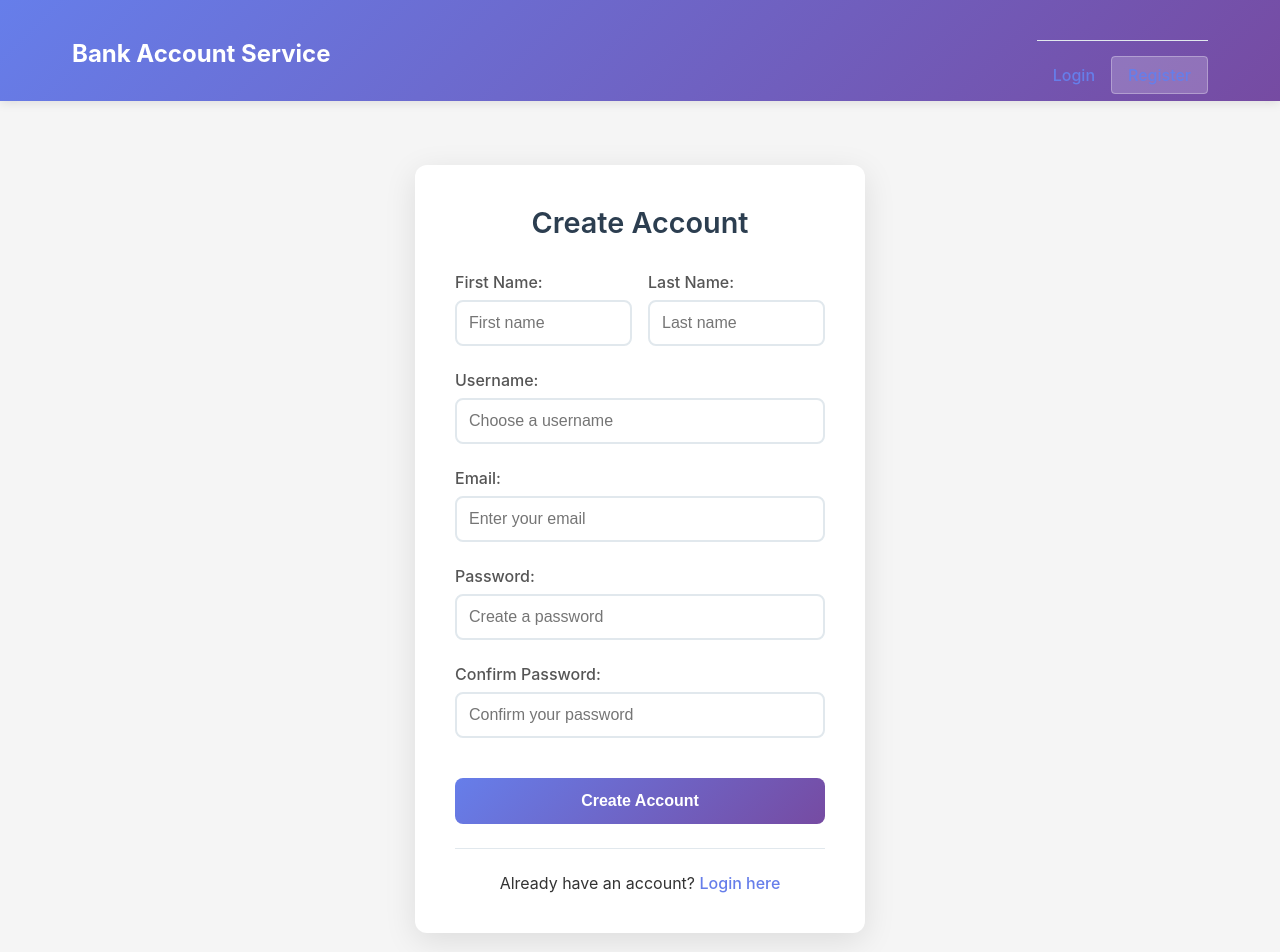
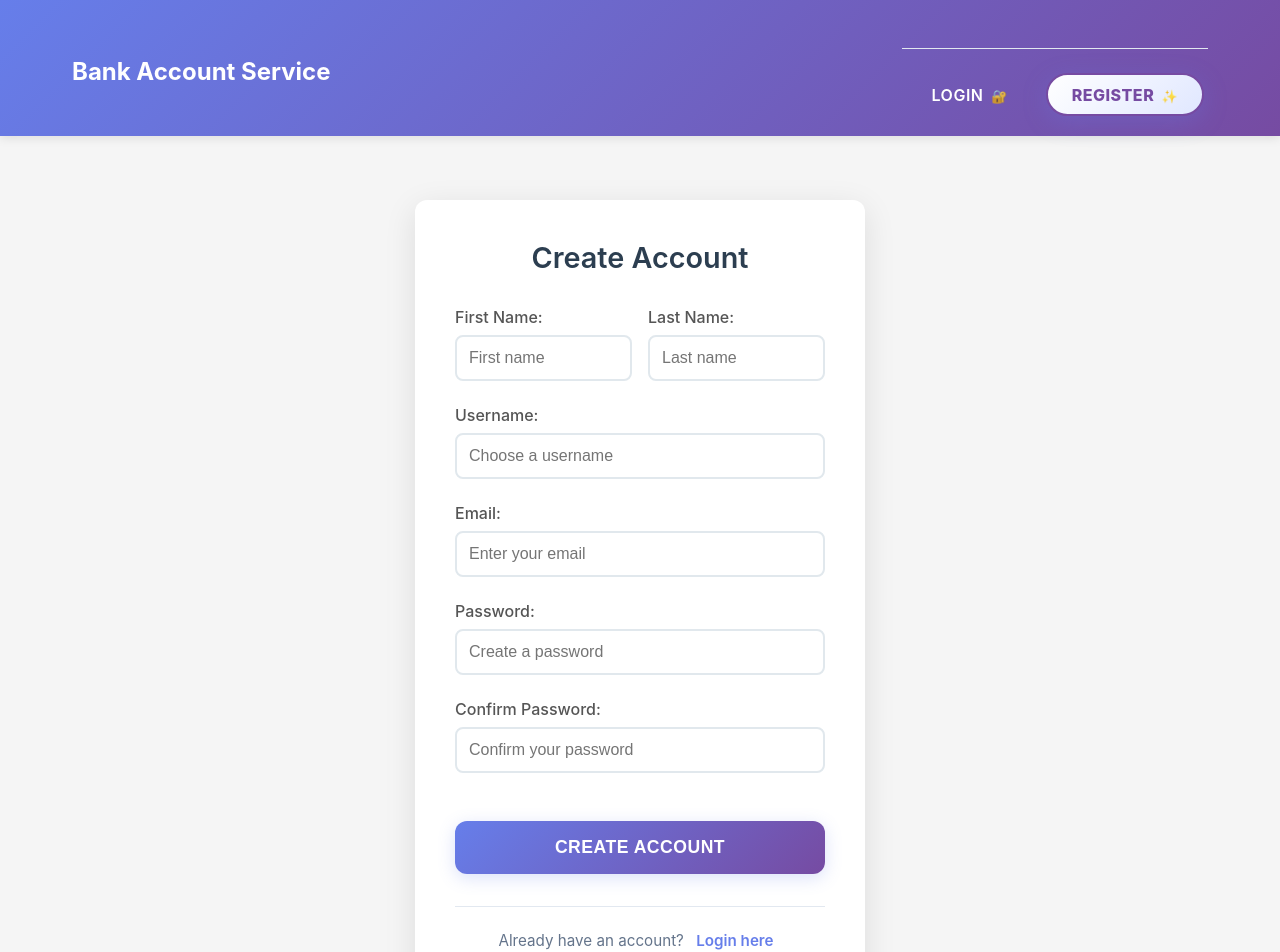
Before and after one commit to petarnenov/bank-account-service, a React (Create React App) app in the folder apps/client/: page /register in a window 1280 px wide. Shown: the top 952 px of the page. Built offline with nearby package versions, Linux system fonts and the light colour scheme; no server answers.

Commit message:
chore: commit all staged and unstaged changes (css, services, etc)

```diff
--- a/apps/client/src/index.css
+++ b/apps/client/src/index.css
@@ -51,21 +51,130 @@ body {
   gap: 1.5rem;
 }
 
+/* Header Navigation Links */
 .nav-link {
   color: white;
   text-decoration: none;
-  padding: 0.5rem 1rem;
-  border-radius: 4px;
-  transition: background-color 0.2s;
+  padding: 0.75rem 1.25rem;
+  border-radius: 8px;
+  transition: all 0.3s ease;
+  font-weight: 500;
+  position: relative;
+  overflow: hidden;
+}
+
+.nav-link::before {
+  content: "";
+  position: absolute;
+  top: 0;
+  left: -100%;
+  width: 100%;
+  height: 100%;
+  background: rgba(255, 255, 255, 0.1);
+  transition: left 0.3s ease;
+}
+
+.nav-link:hover::before {
+  left: 100%;
 }
 
 .nav-link:hover {
-  background-color: rgba(255, 255, 255, 0.1);
-}
-
-.register-link {
-  background-color: rgba(255, 255, 255, 0.2);
-  border: 1px solid rgba(255, 255, 255, 0.3);
+  background-color: rgba(255, 255, 255, 0.15);
+  transform: translateY(-2px);
+  box-shadow: 0 4px 12px rgba(0, 0, 0, 0.2);
+}
+
+/* Header Login/Register as Buttons */
+.header-nav .nav-link {
+  display: inline-block;
+  padding: 0.6rem 1.5rem;
+  margin: 0 0.25rem;
+  border-radius: 999px;
+  font-size: 1rem;
+  font-weight: 600;
+  background: transparent;
+  color: #fff;
+  border: 2px solid transparent;
+  box-shadow: none;
+  transition: all 0.2s cubic-bezier(0.4, 0, 0.2, 1);
+  position: relative;
+  text-transform: uppercase;
+  letter-spacing: 0.5px;
+}
+
+.header-nav .nav-link:hover,
+.header-nav .nav-link:focus {
+  background: rgba(255, 255, 255, 0.15);
+  color: #fff;
+  border-color: #fff;
+  box-shadow: 0 2px 12px rgba(102, 126, 234, 0.15);
+  outline: none;
+  transform: translateY(-2px) scale(1.04);
+}
+
+.header-nav .register-link {
+  display: inline-block;
+  padding: 0.6rem 1.5rem;
+  margin: 0 0.25rem 0 0.5rem;
+  border-radius: 999px;
+  font-size: 1rem;
+  font-weight: 700;
+  background: linear-gradient(135deg, #ffb347 0%, #ff5e62 100%);
+  color: #fff;
+  border: 2px solid #fff;
+  box-shadow: 0 4px 16px rgba(255, 94, 98, 0.18);
+  text-transform: uppercase;
+  letter-spacing: 0.5px;
+  transition: all 0.2s cubic-bezier(0.4, 0, 0.2, 1);
+  position: relative;
+  animation: none !important;
+}
+
+.header-nav .register-link:hover,
+.header-nav .register-link:focus {
+  background: linear-gradient(135deg, #ff5e62 0%, #ffb347 100%);
+  color: #fff;
+  border-color: #fff;
+  box-shadow: 0 6px 24px rgba(255, 94, 98, 0.25);
+  transform: translateY(-3px) scale(1.06);
+}
+
+.header-nav .register-link.active,
+.header-nav .register-link[aria-current="page"] {
+  background: linear-gradient(135deg, #fff 0%, #ffe0b2 100%);
+  color: #ff5e62;
+  border-color: #ff5e62;
+  box-shadow: 0 6px 24px rgba(255, 94, 98, 0.25);
+  font-weight: 800;
+}
+
+/* Header nav active state */
+.header-nav .nav-link.active,
+.header-nav .nav-link[aria-current="page"] {
+  background: #fff;
+  color: #667eea;
+  border-color: #fff;
+  box-shadow: 0 2px 12px rgba(102, 126, 234, 0.18);
+  transform: none;
+  z-index: 1;
+}
+
+.header-nav .register-link.active,
+.header-nav .register-link[aria-current="page"] {
+  background: linear-gradient(135deg, #fff 0%, #e0e7ff 100%);
+  color: #764ba2;
+  border-color: #764ba2;
+  box-shadow: 0 6px 24px rgba(102, 126, 234, 0.25);
+  font-weight: 800;
+}
+
+@media (max-width: 600px) {
+  .header-nav .nav-link,
+  .header-nav .register-link {
+    padding: 0.5rem 1rem;
+    font-size: 0.95rem;
+    margin: 0 0.15rem;
+  }
 }
 
 .user-menu {
@@ -814,87 +923,82 @@ main {
 .login-button,
 .register-button {
   width: 100%;
-  padding: 0.875rem;
+  padding: 1rem 1.5rem;
   background: linear-gradient(135deg, #667eea 0%, #764ba2 100%);
   color: white;
   border: none;
-  border-radius: 8px;
-  font-size: 1rem;
-  font-weight: 600;
+  border-radius: 12px;
+  font-size: 1.1rem;
+  font-weight: 700;
   cursor: pointer;
-  transition: all 0.2s;
-  margin-top: 1rem;
+  transition: all 0.3s cubic-bezier(0.4, 0, 0.2, 1);
+  margin-top: 1.5rem;
+  position: relative;
+  overflow: hidden;
+  text-transform: uppercase;
+  letter-spacing: 0.5px;
+  box-shadow: 0 4px 15px rgba(102, 126, 234, 0.2);
+}
+
+.login-button::before,
+.register-button::before {
+  content: "";
+  position: absolute;
+  top: 0;
+  left: -100%;
+  width: 100%;
+  height: 100%;
+  background: linear-gradient(
+    90deg,
+    transparent,
+    rgba(255, 255, 255, 0.2),
+    transparent
+  );
+  transition: left 0.5s;
+}
+
+.login-button:hover::before,
+.register-button:hover::before {
+  left: 100%;
 }
 
 .login-button:hover,
 .register-button:hover {
-  transform: translateY(-2px);
-  box-shadow: 0 4px 16px rgba(102, 126, 234, 0.3);
+  background: linear-gradient(135deg, #5a67d8 0%, #6b46c1 100%);
+  transform: translateY(-3px);
+  box-shadow: 0 8px 30px rgba(102, 126, 234, 0.4);
+}
+
+.login-button:active,
+.register-button:active {
+  transform: translateY(-1px);
+  box-shadow: 0 4px 15px rgba(102, 126, 234, 0.3);
 }
 
 .login-button:disabled,
 .register-button:disabled {
-  opacity: 0.7;
+  background: linear-gradient(135deg, #a0aec0 0%, #718096 100%);
   cursor: not-allowed;
   transform: none;
-}
-
-.error-message {
-  background-color: #fee;
-  color: #c33;
-  padding: 0.75rem;
-  border-radius: 6px;
-  margin-bottom: 1rem;
-  border-left: 4px solid #c33;
-  font-size: 0.9rem;
-}
-
-.login-help {
-  background-color: #f8f9fa;
-  padding: 1rem;
-  border-radius: 6px;
-  margin: 1.5rem 0;
-  text-align: center;
-  font-size: 0.9rem;
-  color: #666;
-}
-
-.login-help p {
-  margin: 0.25rem 0;
-}
-
-.auth-links {
-  text-align: center;
-  margin-top: 1.5rem;
-  padding-top: 1.5rem;
-  border-top: 1px solid #e1e8ed;
-}
-
-.auth-links a {
-  color: #667eea;
-  text-decoration: none;
-  font-weight: 500;
-}
-
-.auth-links a:hover {
-  text-decoration: underline;
-}
-
-/* Loading Styles */
-.loading-container {
-  display: flex;
-  justify-content: center;
-  align-items: center;
-  min-height: 200px;
-}
-
-.loading-spinner {
-  border: 4px solid #f3f3f3;
-  border-top: 4px solid #667eea;
+  box-shadow: 0 2px 8px rgba(160, 174, 192, 0.2);
+  opacity: 0.8;
+  position: relative;
+}
+
+.login-button:disabled::after,
+.register-button:disabled::after {
+  content: "";
+  position: absolute;
+  width: 16px;
+  height: 16px;
+  margin: auto;
+  border: 2px solid transparent;
+  border-top-color: #ffffff;
   border-radius: 50%;
-  width: 40px;
-  height: 40px;
-  animation: spin 1s linear infinite;
+  animation: button-loading-spinner 1s ease infinite;
+  top: 50%;
+  left: 50%;
+  transform: translate(-50%, -50%);
 }
 
 @keyframes spin {
@@ -904,6 +1008,59 @@ main {
   100% {
     transform: rotate(360deg);
   }
+}
+
+@keyframes button-loading-spinner {
+  from {
+    transform: translate(-50%, -50%) rotate(0turn);
+  }
+  to {
+    transform: translate(-50%, -50%) rotate(1turn);
+  }
+}
+
+/* Focus states for accessibility */
+.login-button:focus,
+.register-button:focus {
+  outline: none;
+  box-shadow:
+    0 8px 30px rgba(102, 126, 234, 0.4),
+    0 0 0 3px rgba(102, 126, 234, 0.3);
+}
+
+/* Button text fade effect during loading */
+.login-button:disabled .button-text,
+.register-button:disabled .button-text {
+  opacity: 0;
+  transition: opacity 0.2s;
+}
+
+/* Enhance button responsiveness */
+@media (max-width: 480px) {
+  .login-button,
+  .register-button {
+    padding: 0.875rem 1.25rem;
+    font-size: 1rem;
+    border-radius: 10px;
+  }
+}
+
+/* Add subtle pulse animation on load */
+@keyframes button-pulse {
+  0% {
+    box-shadow: 0 4px 15px rgba(102, 126, 234, 0.2);
+  }
+  50% {
+    box-shadow: 0 4px 20px rgba(102, 126, 234, 0.3);
+  }
+  100% {
+    box-shadow: 0 4px 15px rgba(102, 126, 234, 0.2);
+  }
+}
+
+.login-button,
+.register-button {
+  animation: button-pulse 2s ease-in-out infinite;
 }
 
 /* Customer Card Styles */
@@ -1682,61 +1839,91 @@ main {
   box-shadow: 0 0 0 3px rgba(102, 126, 234, 0.1);
 }
 
-/* Responsive Design for Overview Cards */
-@media (max-width: 1200px) {
-  .dashboard-overview {
-    grid-template-columns: repeat(auto-fit, minmax(250px, 1fr));
-    gap: 1rem;
+/* Auth Links Styling */
+.auth-links {
+  text-align: center;
+  margin-top: 2rem;
+  padding-top: 1.5rem;
+  border-top: 1px solid #e2e8f0;
+}
+
+.auth-links p {
+  margin: 0;
+  color: #64748b;
+  font-size: 0.95rem;
+}
+
+.auth-links a {
+  color: #667eea;
+  text-decoration: none;
+  font-weight: 600;
+  transition: all 0.2s ease;
+  position: relative;
+  padding: 0.25rem 0.5rem;
+  border-radius: 6px;
+}
+
+.auth-links a:hover {
+  color: #5a67d8;
+  background-color: rgba(102, 126, 234, 0.1);
+  transform: translateY(-1px);
+}
+
+.auth-links a::before {
+  content: "";
+  position: absolute;
+  width: 0;
+  height: 2px;
+  bottom: 0;
+  left: 50%;
+  background-color: #667eea;
+  transition: all 0.3s ease;
+}
+
+.auth-links a:hover::before {
+  width: 100%;
+  left: 0;
+}
+
+/* Enhanced Auth Link States */
+.auth-links .nav-link:focus {
+  outline: none;
+  box-shadow: 0 0 0 3px rgba(255, 255, 255, 0.3);
+}
+
+.auth-links .nav-link:active {
+  transform: translateY(-1px);
+}
+
+/* Login Link Icon (optional) */
+.auth-links .nav-link:not(.register-link)::after {
+  content: " 🔐";
+  font-size: 0.8rem;
+  opacity: 0.8;
+  margin-left: 0.25rem;
+}
+
+/* Register Link Icon (optional) */
+.register-link::after {
+  content: " ✨";
+  font-size: 0.8rem;
+  opacity: 0.9;
+  margin-left: 0.25rem;
+}
+
+/* Pulse animation for register button to draw attention */
+@keyframes register-pulse {
+  0% {
+    box-shadow: 0 6px 20px rgba(0, 0, 0, 0.3);
   }
-}
-
-@media (max-width: 768px) {
-  .dashboard-overview {
-    grid-template-columns: 1fr;
-    gap: 1rem;
+  50% {
+    box-shadow: 0 6px 25px rgba(255, 255, 255, 0.2);
   }
-
-  .overview-card {
-    padding: 1.25rem;
+  100% {
+    box-shadow: 0 6px 20px rgba(0, 0, 0, 0.3);
   }
-
-  .card-value {
-    font-size: 2rem;
-  }
-
-  .card-balance {
-    font-size: 1.1rem;
-  }
-
-  .dashboard-filters {
-    flex-direction: column;
-    align-items: stretch;
-    gap: 0.75rem;
-  }
-
-  .status-filter-select {
-    width: 100%;
-  }
-}
-
-@media (max-width: 480px) {
-  .overview-card {
-    padding: 1rem;
-  }
-
-  .card-header h3 {
-    font-size: 0.9rem;
-  }
-
-  .card-value {
-    font-size: 1.8rem;
-  }
-
-  .card-balance {
-    font-size: 1rem;
-  }
-
-  .card-icon {
-    font-size: 1.2rem;
-  }
-}
+}
+
+.register-link {
+  animation: none !important;
+}
--- a/apps/client/src/services/accountService.js
+++ b/apps/client/src/services/accountService.js
@@ -1,6 +1,6 @@
 import axios from 'axios';
 
-const API_BASE_URL = process.env.REACT_APP_API_URL || 'http://localhost:5001';
+const API_BASE_URL = process.env.REACT_APP_API_URL || 'http://localhost:5000';
 
 // Create axios instance with default config
 const api = axios.create({
--- a/apps/client/src/services/customerService.js
+++ b/apps/client/src/services/customerService.js
@@ -1,6 +1,6 @@
 import axios from 'axios';
 
-const API_BASE_URL = process.env.REACT_APP_API_URL || 'http://localhost:5001';
+const API_BASE_URL = process.env.REACT_APP_API_URL || 'http://localhost:5000';
 
 // Create axios instance with default config
 const api = axios.create({
```
